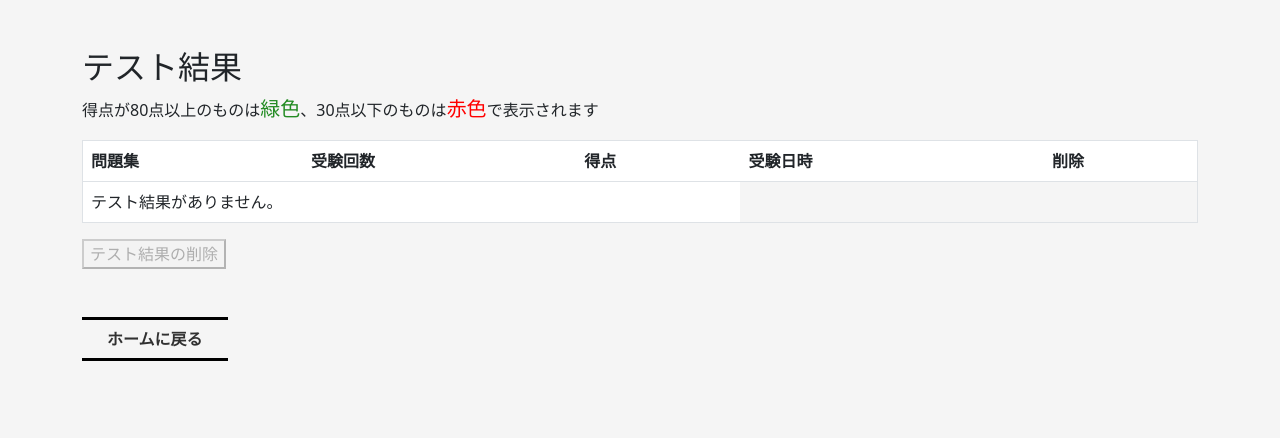
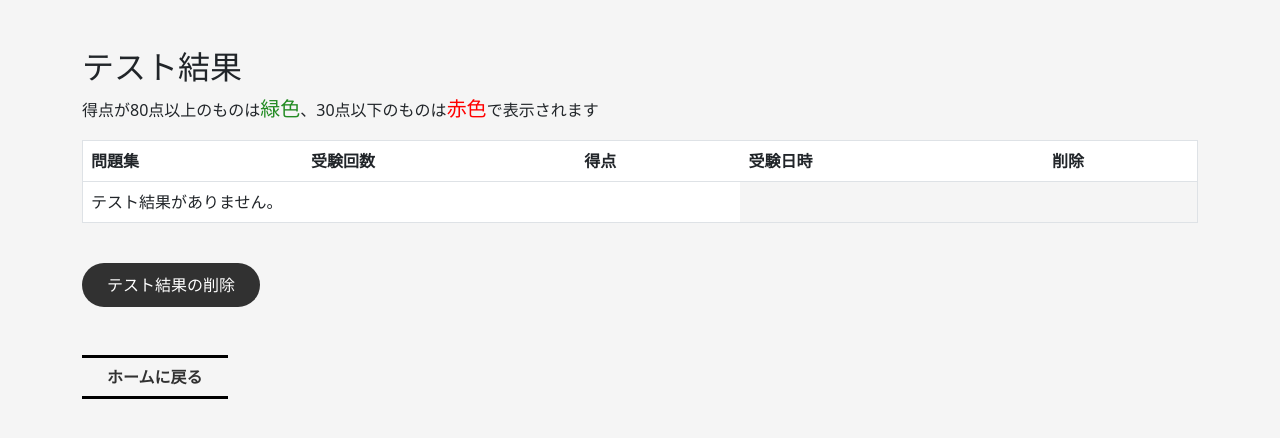
Before and after one commit to sbjalps0913/sbjBA, a Django app: page /ba/result/list/ in a window 1280 px wide. Shown: the part 56-494 px from the top of the page. Run offline with Django 4.2, Linux system fonts and the light colour scheme; the visitor is signed in with stand-in values (Sample User, id 1); data that the repository does not hold is empty.

Commit message:
[modify] 【通常ユーザ】テスト結果一覧画面のデザイン変更
テスト結果一覧画面[ba_result_list.html]において，チェックボックスの色を赤色に，「テスト結果の削除」ボタンのデザインをホバー前は黒色，ホバー時には赤色になるように変更した．

```diff
--- a/ba/templates/ba/ba_answer_question.html
+++ b/ba/templates/ba/ba_answer_question.html
@@ -10,7 +10,7 @@
       		{% csrf_token %}
       		{% for option in options %}
         		{% if question.is_multi %}
-		            <input type="checkbox" id="option_{{ option.id }}" name="answer" value="{{ option.id }}">
+		            <input type="checkbox" style="accent-color: #000;" id="option_{{ option.id }}" name="answer" value="{{ option.id }}">
 		        {% else %}
 		            <input type="radio" id="option_{{ option.id }}" name="answer" value="{{ option.id }}">
 		        {% endif %}
--- a/ba/templates/ba/ba_result_list.html
+++ b/ba/templates/ba/ba_result_list.html
@@ -6,6 +6,7 @@
     <div class="container mt-5">
         <h2>テスト結果</h2>
         <p>得点が80点以上のものは<span style="color: #228b22; font-size: 20px;">緑色</span>、30点以下のものは<span style="color: red; font-size: 20px;">赤色</span>で表示されます</p>
+
         <form id="deleteForm" method="post" action="{% url 'ba:delete_result' %}">
             {% csrf_token %}
             <table class="table" border="1">
@@ -30,10 +31,10 @@
                             <td>{{ score.date }}</td>
                             <td>
                                 <div class="button_detail">
-                                    <a href="{% url 'ba:result' pk=score.pk %}">詳細を見る</a>
+                                    <a href="{% url 'ba:result' pk=score.pk %}">詳細</a>
                                 </div>
                             </td>
-                            <td><input type="checkbox" name="result_ids[]" value="{{ score.pk }}"></td>
+                            <td><input type="checkbox" style="accent-color: #f00;" name="result_ids[]" value="{{ score.pk }}"></td>
                         </tr>
                     {% empty %}
                         <tr>
@@ -42,7 +43,10 @@
                     {% endfor %}
                 </tbody>
             </table>
-            <button type="submit" id="deleteButton" disabled>テスト結果の削除</button>
+            <br>
+	        <div class="button_delete">
+	        	<button type="submit" id="deleteButton" disabled>テスト結果の削除</button>
+	        </div>
         </form>
 
         <br><br>
--- a/static/style.css
+++ b/static/style.css
@@ -527,3 +527,30 @@ li span {
     background: #313131;
     color: #FFF;
 }
+
+
+# 「テスト結果の削除」ボタン
+.button_delete {
+    position: relative;
+    display: inline-block; /* ボタンをブロック要素として表示 */
+    margin-left: 50px; /* 左マージンを追加 */
+}
+.button_delete button {
+    background: #313131;
+    border-radius: 50px;
+    position: relative;
+    display: inline-block;
+    justify-content: space-around;
+    align-items: center;
+    margin: 0 auto;
+    max-width: 260px;
+    padding: 10px 25px;
+    color: #fff;
+    transition: 0.1s ease-in-out;
+    font-weight: 500;
+    border: none;
+}
+.button_delete button:hover {
+    background: #ff4500;
+    color: #FFF;
+}
```
